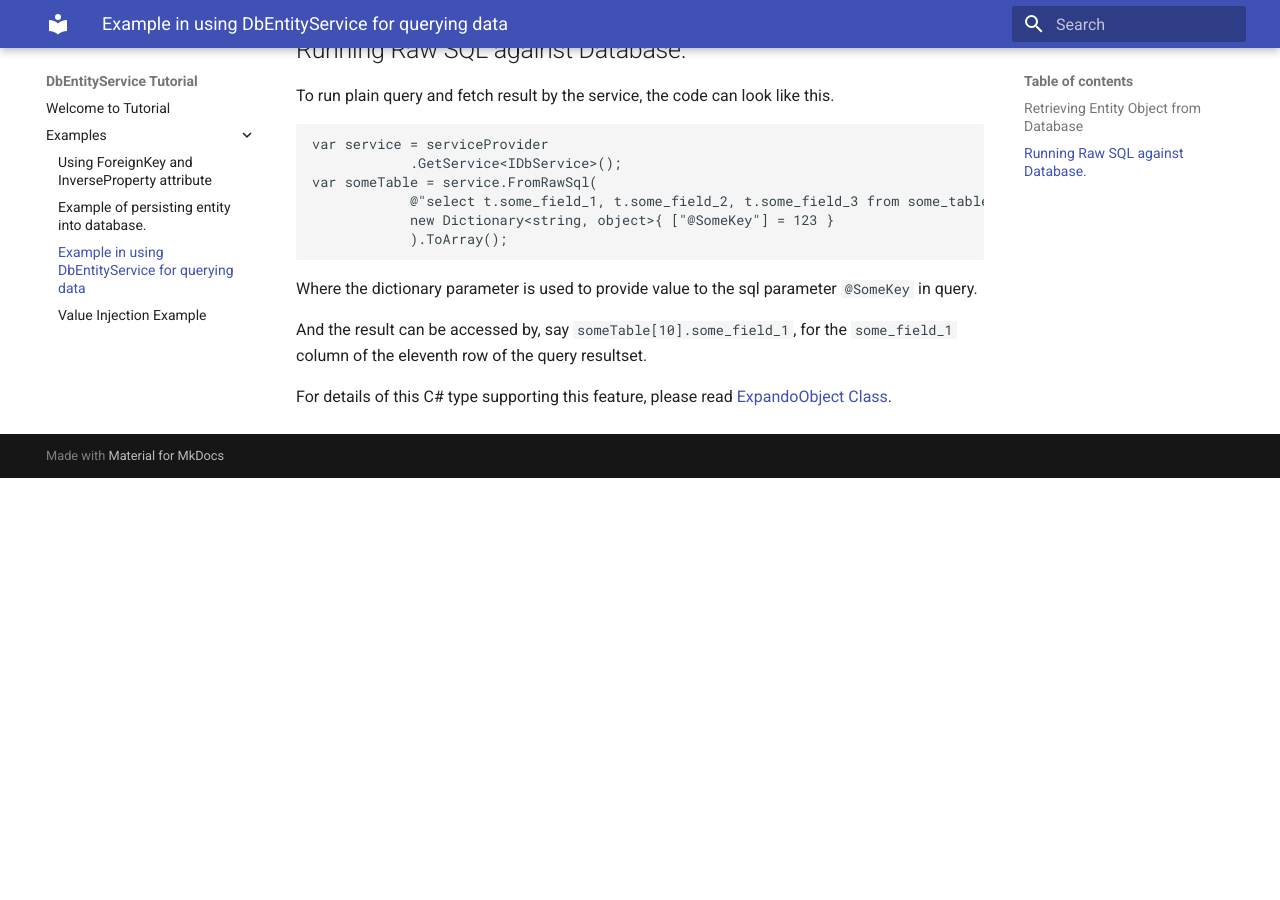
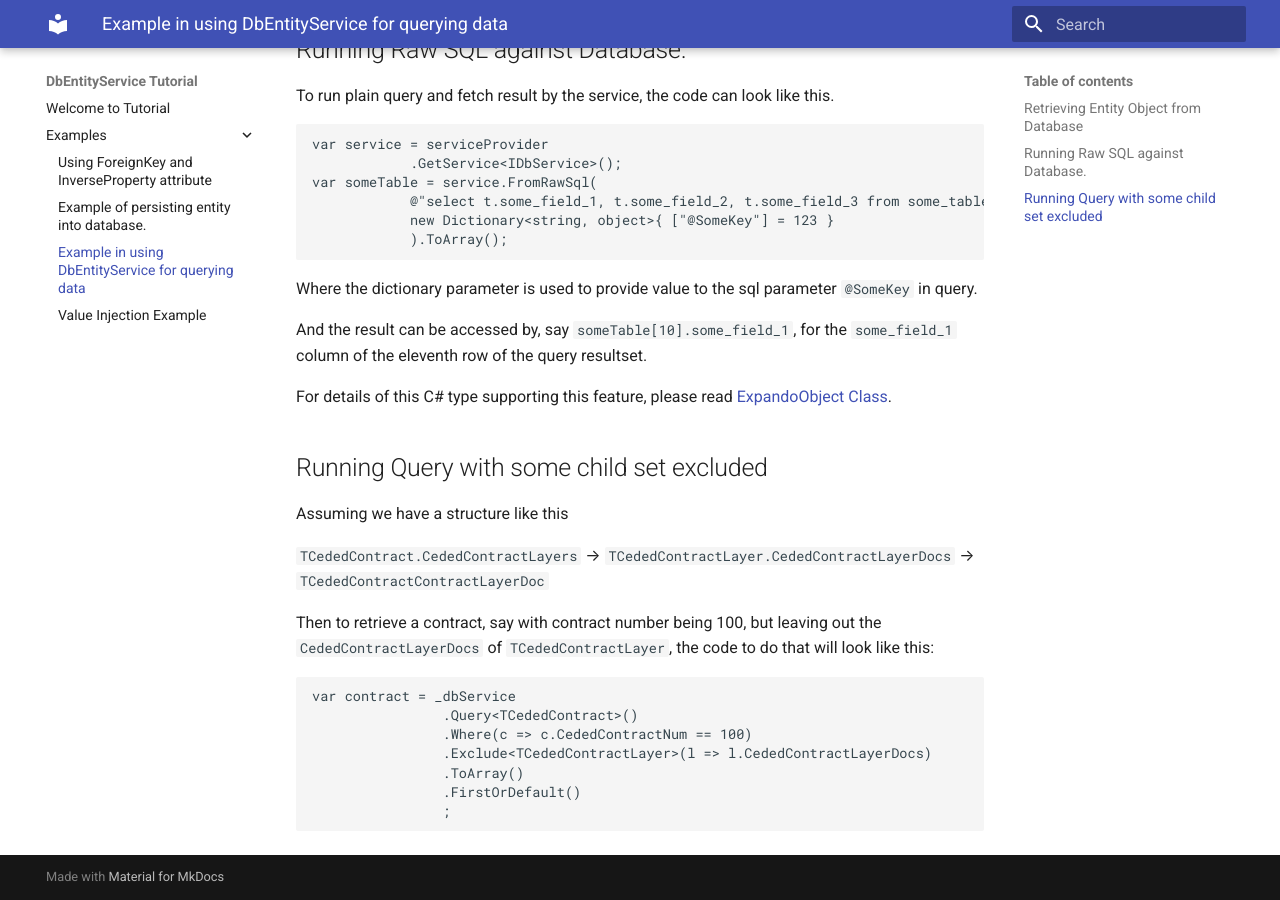
Before and after one commit to shampeter/DbEntityService, an MkDocs documentation site: the page built from Documentation/Main/Tutorial/docs/Examples/QueryExample.md, in a window 1280 px wide and 900 px high, scrolled down 1352 px. Built offline with MkDocs 1.6.1 and Material for MkDocs 9.7.7, drawn with Linux system fonts in a browser that asks for light colours; before the commit the page ends 1830 px from its top, so only the background shows below that.

Commit message:
completed exclusion test and document.

````diff
--- a/Documentation/Main/Tutorial/docs/Examples/QueryExample.md
+++ b/Documentation/Main/Tutorial/docs/Examples/QueryExample.md
@@ -68,3 +68,21 @@ Where the dictionary parameter is used to provide value to the sql parameter `@S
 And the result can be accessed by, say `someTable[10].some_field_1`, for the `some_field_1` column of the eleventh row of the query resultset.
 
 For details of this C# type supporting this feature, please read [ExpandoObject Class](https://docs.microsoft.com/en-us/dotnet/api/system.dynamic.expandoobject?view=netcore-2.2).
+
+## Running Query with some child set excluded
+
+Assuming we have a structure like this
+
+`TCededContract.CededContractLayers` &rarr; `TCededContractLayer.CededContractLayerDocs` &rarr; `TCededContractContractLayerDoc`
+
+Then to retrieve a contract, say with contract number being 100, but leaving out the `CededContractLayerDocs` of `TCededContractLayer`, the code to do that will look like this:
+
+```c#
+var contract = _dbService
+				.Query<TCededContract>()
+				.Where(c => c.CededContractNum == 100)
+				.Exclude<TCededContractLayer>(l => l.CededContractLayerDocs)
+				.ToArray()
+				.FirstOrDefault()
+				;
+```
````
Also changed, not shown: 1 other file.
